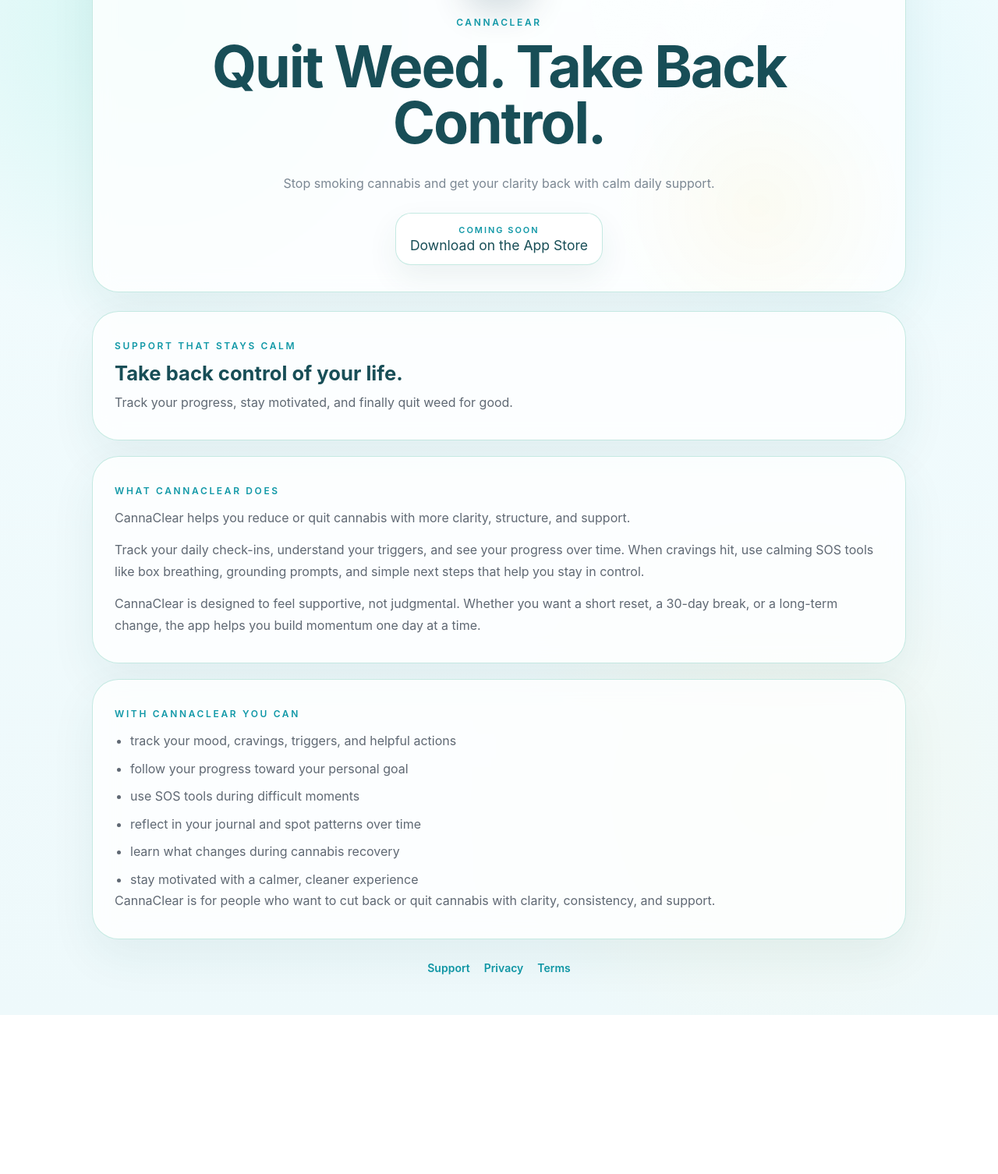
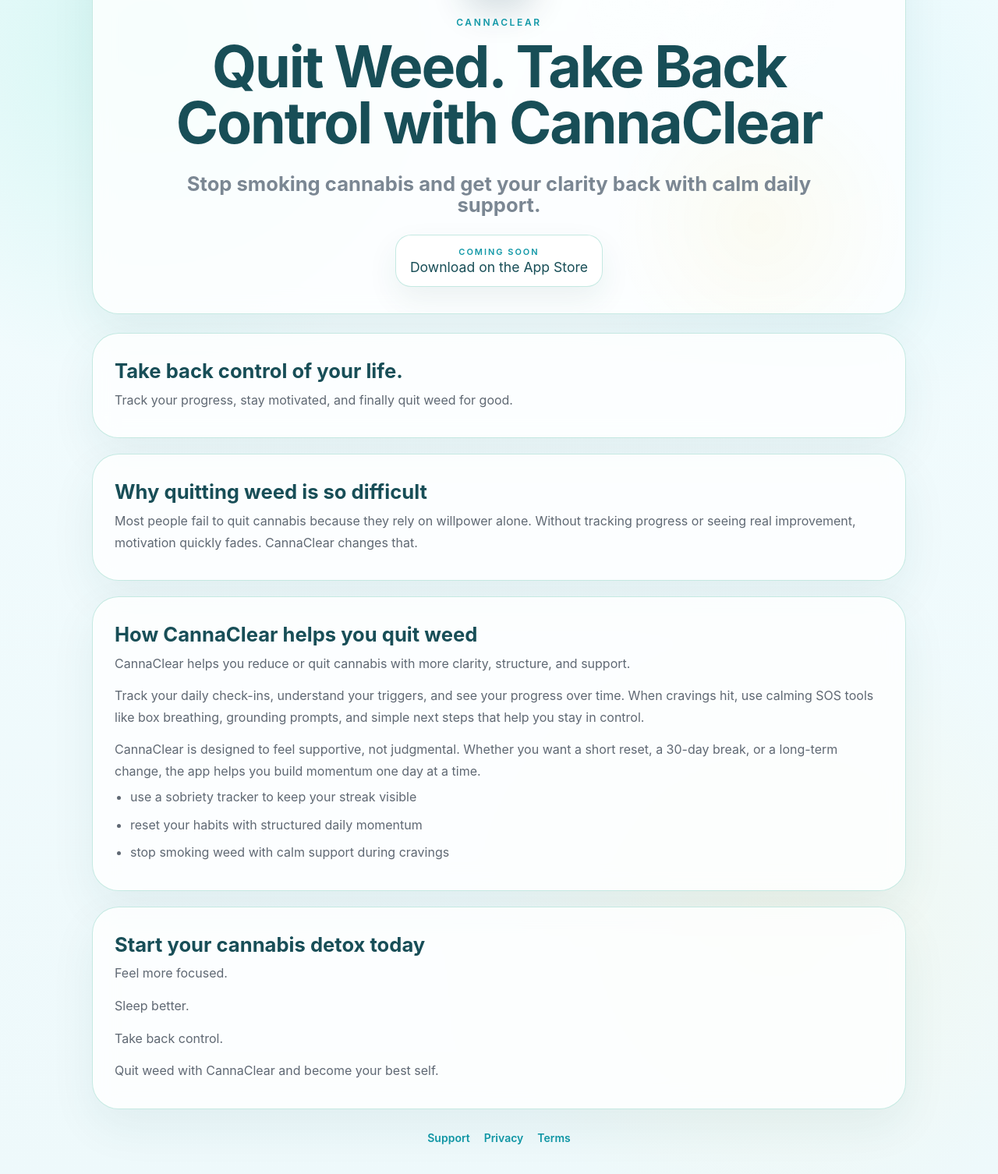
Before and after one commit to cannaclearapp/cannaclear-landing, a plain HTML site: page index.html in a window 1280 px wide. Shown: the part 154-1660 px from the top of the page at 78% size. Before the commit the page ends 1456 px from the top, so only its background shows below. Drawn offline with Linux system fonts and the light colour scheme; a web font is replaced by a local one.

Commit message:
SEO and layout updates

```diff
--- a/index.html
+++ b/index.html
@@ -3,11 +3,49 @@
   <head>
     <meta charset="UTF-8" />
     <meta name="viewport" content="width=device-width, initial-scale=1.0" />
-    <title>CannaClear</title>
+    <title>CannaClear: Quit Weed &amp; Reset - Cannabis Detox &amp; Sobriety App</title>
     <meta
       name="description"
-      content="CannaClear support, privacy, and terms."
+      content="Quit weed, detox from cannabis, and reset your habits. CannaClear helps you track sober days, stay motivated, and take back control."
     />
+    <link rel="canonical" href="https://deinedomain.com/" />
+
+    <meta property="og:title" content="CannaClear: Quit Weed &amp; Reset" />
+    <meta
+      property="og:description"
+      content="Break your cannabis habit, track sober days, and build discipline. Start your weed detox today."
+    />
+    <meta property="og:type" content="website" />
+    <meta property="og:url" content="https://deinedomain.com" />
+    <meta property="og:image" content="https://deinedomain.com/og-image.png" />
+
+    <meta name="twitter:card" content="summary_large_image" />
+    <meta name="twitter:title" content="Quit Weed &amp; Reset Your Life - CannaClear" />
+    <meta
+      name="twitter:description"
+      content="Track sober days, stay motivated, and take control. Your cannabis detox starts here."
+    />
+
+    <script type="application/ld+json">
+      {
+        "@context": "https://schema.org",
+        "@type": "MobileApplication",
+        "name": "CannaClear: Quit Weed & Reset",
+        "operatingSystem": "iOS",
+        "applicationCategory": "HealthApplication",
+        "description": "Quit weed, detox from cannabis, and reset your habits. Track sober days, stay motivated, and build discipline with CannaClear.",
+        "keywords": "quit weed app, cannabis detox, weed detox app, stop smoking weed, sobriety tracker, dopamine reset",
+        "offers": {
+          "@type": "Offer",
+          "price": "0",
+          "priceCurrency": "USD"
+        },
+        "author": {
+          "@type": "Organization",
+          "name": "CannaClear"
+        }
+      }
+    </script>
     <link rel="stylesheet" href="/styles.css" />
   </head>
   <body>
@@ -18,13 +56,10 @@
             <img class="brand-icon" src="/assets/app-icon.png" alt="CannaClear icon" />
             <div>
               <p class="eyebrow">CannaClear</p>
-              <h1>Quit Weed. Take Back Control.</h1>
+              <h1>Quit Weed. Take Back Control with CannaClear</h1>
             </div>
           </div>
-          <p class="lede">
-            Stop smoking cannabis and get your clarity back with calm daily
-            support.
-          </p>
+          <h2 class="lede">Stop smoking cannabis and get your clarity back with calm daily support.</h2>
           <div class="hero-actions">
             <a class="app-store-button" href="/" aria-label="Download on the App Store coming soon">
               <span class="app-store-overline">Coming soon</span>
@@ -36,7 +71,6 @@
 
       <main class="landing-stack">
         <section class="content-card landing-section">
-          <p class="eyebrow">Support that stays calm</p>
           <h2>Take back control of your life.</h2>
           <p class="landing-copy">
             Track your progress, stay motivated, and finally quit weed for
@@ -45,7 +79,16 @@
         </section>
 
         <section class="content-card landing-section">
-          <p class="eyebrow">What CannaClear does</p>
+          <h2>Why quitting weed is so difficult</h2>
+          <p class="landing-copy">
+            Most people fail to quit cannabis because they rely on willpower
+            alone. Without tracking progress or seeing real improvement,
+            motivation quickly fades. CannaClear changes that.
+          </p>
+        </section>
+
+        <section class="content-card landing-section">
+          <h2>How CannaClear helps you quit weed</h2>
           <p class="landing-copy">
             CannaClear helps you reduce or quit cannabis with more clarity,
             structure, and support.
@@ -61,21 +104,20 @@
             you want a short reset, a 30-day break, or a long-term change, the
             app helps you build momentum one day at a time.
           </p>
+          <ul class="feature-list">
+            <li>use a sobriety tracker to keep your streak visible</li>
+            <li>reset your habits with structured daily momentum</li>
+            <li>stop smoking weed with calm support during cravings</li>
+          </ul>
         </section>
 
         <section class="content-card landing-section">
-          <p class="eyebrow">With CannaClear you can</p>
-          <ul class="feature-list">
-            <li>track your mood, cravings, triggers, and helpful actions</li>
-            <li>follow your progress toward your personal goal</li>
-            <li>use SOS tools during difficult moments</li>
-            <li>reflect in your journal and spot patterns over time</li>
-            <li>learn what changes during cannabis recovery</li>
-            <li>stay motivated with a calmer, cleaner experience</li>
-          </ul>
+          <h2>Start your cannabis detox today</h2>
+          <p class="landing-copy">Feel more focused.</p>
+          <p class="landing-copy">Sleep better.</p>
+          <p class="landing-copy">Take back control.</p>
           <p class="landing-copy">
-            CannaClear is for people who want to cut back or quit cannabis with
-            clarity, consistency, and support.
+            Quit weed with CannaClear and become your best self.
           </p>
         </section>
 
```
